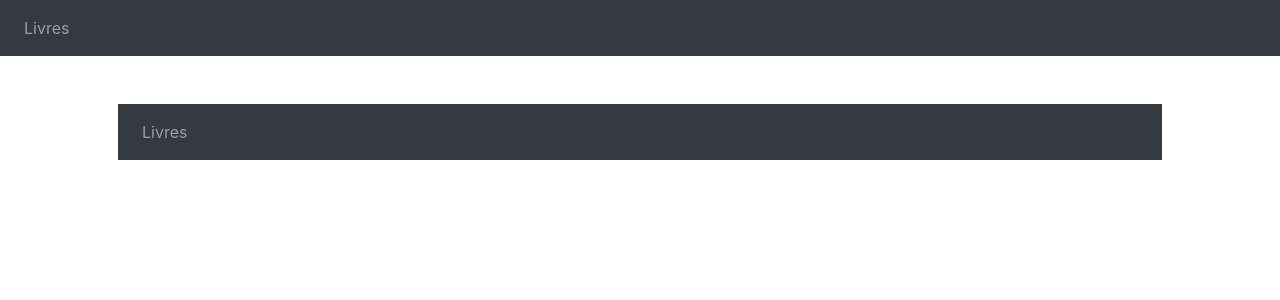
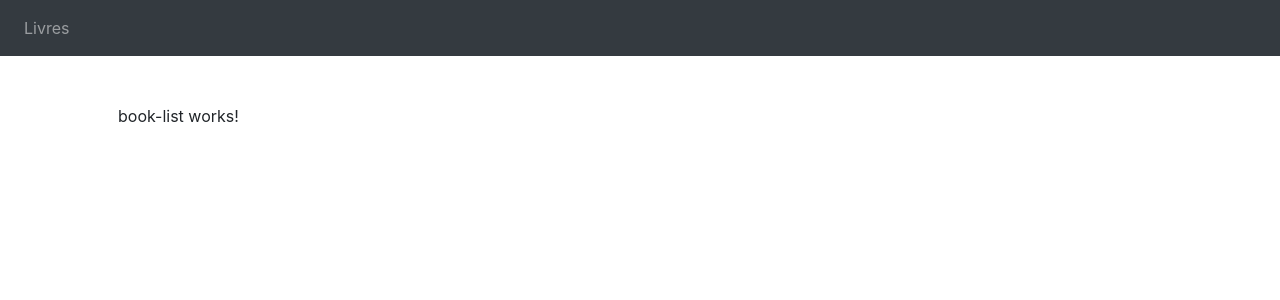
Before and after one commit to magali-thuaire/BookShelves, an Angular app: page / in a window 1280 px wide. Shown: the top 300 px of the page. Built offline with nearby package versions, Linux system fonts and the light colour scheme.

Commit message:
ajout du composant BookList

```diff
--- /dev/null
+++ b/src/app/book-list/book-list.component.html
@@ -0,0 +1,3 @@
+<p>
+  book-list works!
+</p>
```
Also changed, not shown: src/app/app.module.ts (+5 -3 lines), src/app/book-list/book-list.component.ts (added, +12 -0 lines), src/app/book-list/book-list.component.scss (added).
